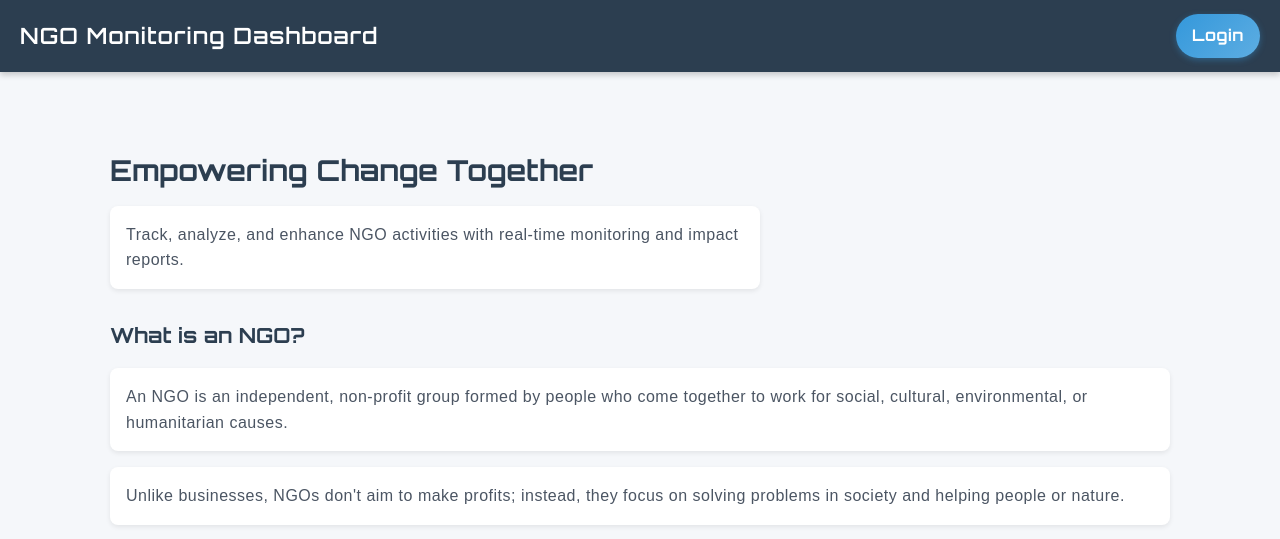
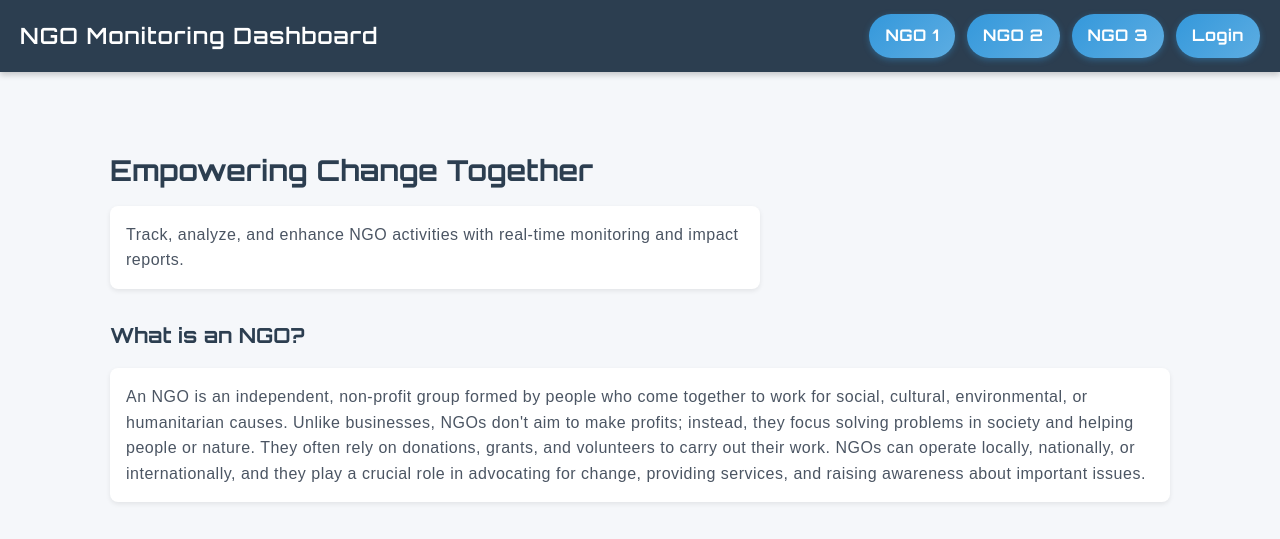
Before and after one commit to Pratham-196/NGO_Interface, a plain HTML site: page index.html in a window 1280 px wide. Shown: the top 539 px of the page. Drawn offline with Linux system fonts and the light colour scheme.

```diff
--- a/index.html
+++ b/index.html
@@ -13,6 +13,9 @@
   <header class="site-header">
     <h1 class="site-title">NGO Monitoring Dashboard</h1>
     <nav class="site-nav">
+      <a class="btn-NGO_1" href="">NGO 1</a>
+      <a class="btn-NGO_2" href="">NGO 2</a>
+      <a class="btn-NGO_3" href="">NGO 3</a>
       <a class="btn-login" href="login.html">Login</a>
     </nav>
   </header>
@@ -27,12 +30,8 @@
     <section class="about">
       <h3>What is an NGO?</h3>
       <p>
-        An NGO is an independent, non-profit group formed by people who come together to work
-        for social, cultural, environmental, or humanitarian causes.
-      </p>
-      <p>
-        Unlike businesses, NGOs don't aim to make profits; instead, they focus on solving
-        problems in society and helping people or nature.
+        An NGO is an independent, non-profit group formed by people who come together to work for social, cultural, environmental, or humanitarian causes.
+        Unlike businesses, NGOs don't aim to make profits; instead, they focus solving problems in society and helping people or nature. They often rely on donations, grants, and volunteers to carry out their work. NGOs can operate locally, nationally, or internationally, and they play a crucial role in advocating for change, providing services, and raising awareness about important issues.
       </p>
     </section>
 
--- a/style.css
+++ b/style.css
@@ -66,6 +66,72 @@
   box-shadow: 0 4px 10px rgba(41, 128, 185, 0.6);
   transform: translateY(-2px);
 }
+
+/* NGO BUTTON */
+.btn-NGO_1 {
+  display: inline-block;
+  padding: 9px 16px;
+  border-radius: 25px;
+  text-decoration: none;
+  background: linear-gradient(135deg, var(--accent), #5dade2);
+  color: #fff;
+  font-weight: 700;
+  letter-spacing: 0.5px;
+  font-family: 'Orbitron', sans-serif;
+  box-shadow: 0 2px 6px rgba(52, 152, 219, 0.4);
+  transition: all 0.3s ease;
+}
+
+.btn-NGO_1:hover,
+.btn-NGO_1:focus {
+  background: linear-gradient(135deg, var(--accent-hover), #2471a3);
+  box-shadow: 0 4px 10px rgba(41, 128, 185, 0.6);
+  transform: translateY(-2px);
+}
+
+
+.btn-NGO_2 {
+  display: inline-block;
+  padding: 9px 16px;
+  border-radius: 25px;
+  text-decoration: none;
+  background: linear-gradient(135deg, var(--accent), #5dade2);
+  color: #fff;
+  font-weight: 700;
+  letter-spacing: 0.5px;
+  font-family: 'Orbitron', sans-serif;
+  box-shadow: 0 2px 6px rgba(52, 152, 219, 0.4);
+  transition: all 0.3s ease;
+}
+
+.btn-NGO_2:hover,
+.btn-NGO_2:focus {
+  background: linear-gradient(135deg, var(--accent-hover), #2471a3);
+  box-shadow: 0 4px 10px rgba(41, 128, 185, 0.6);
+  transform: translateY(-2px);
+}
+
+.btn-NGO_3 {
+  display: inline-block;
+  padding: 9px 16px;
+  border-radius: 25px;
+  text-decoration: none;
+  background: linear-gradient(135deg, var(--accent), #5dade2);
+  color: #fff;
+  font-weight: 700;
+  letter-spacing: 0.5px;
+  font-family: 'Orbitron', sans-serif;
+  box-shadow: 0 2px 6px rgba(52, 152, 219, 0.4);
+  transition: all 0.3s ease;
+}
+
+.btn-NGO_3:hover,
+.btn-NGO_3:focus {
+  background: linear-gradient(135deg, var(--accent-hover), #2471a3);
+  box-shadow: 0 4px 10px rgba(41, 128, 185, 0.6);
+  transform: translateY(-2px);
+}
+
 
 /* CONTENT */
 .content {
```
